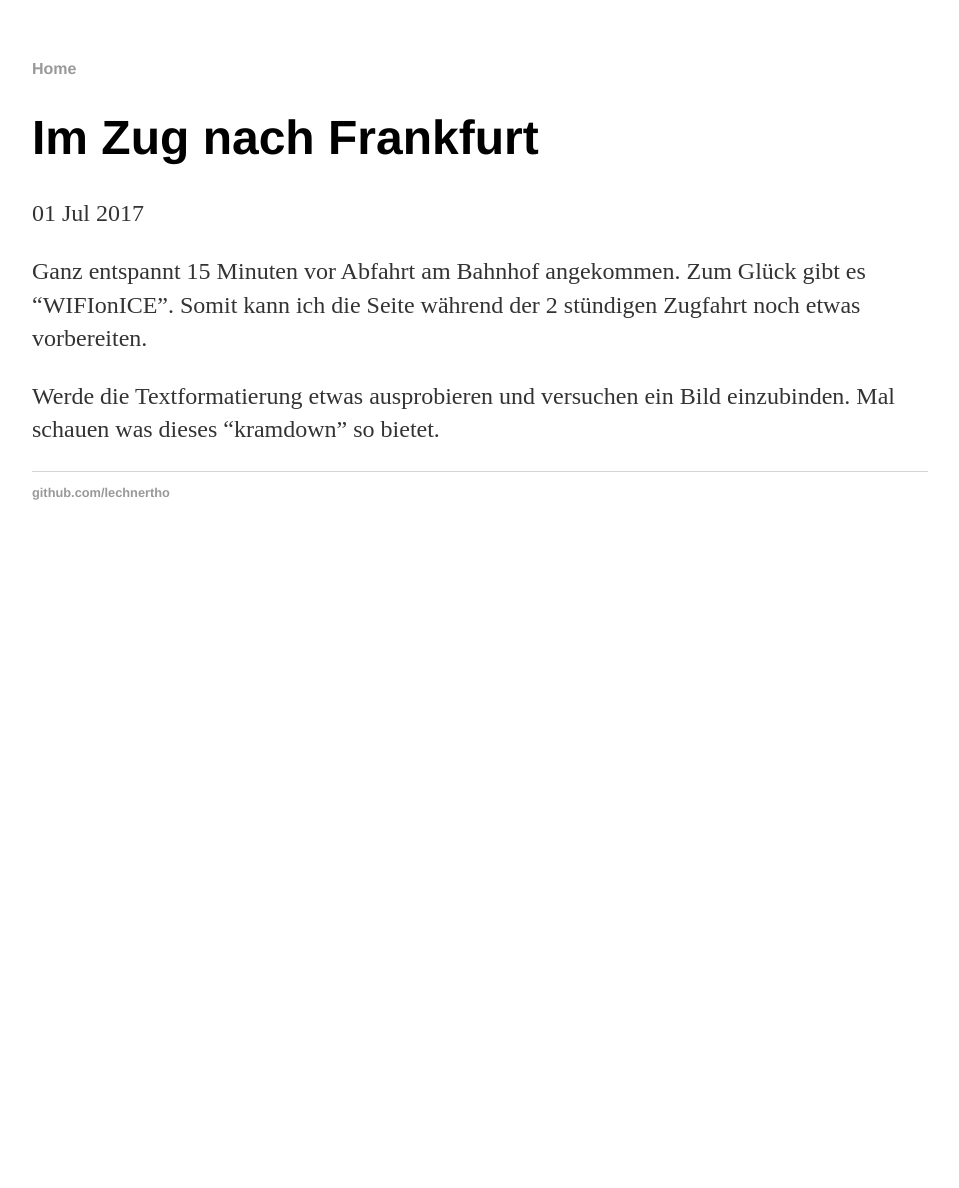
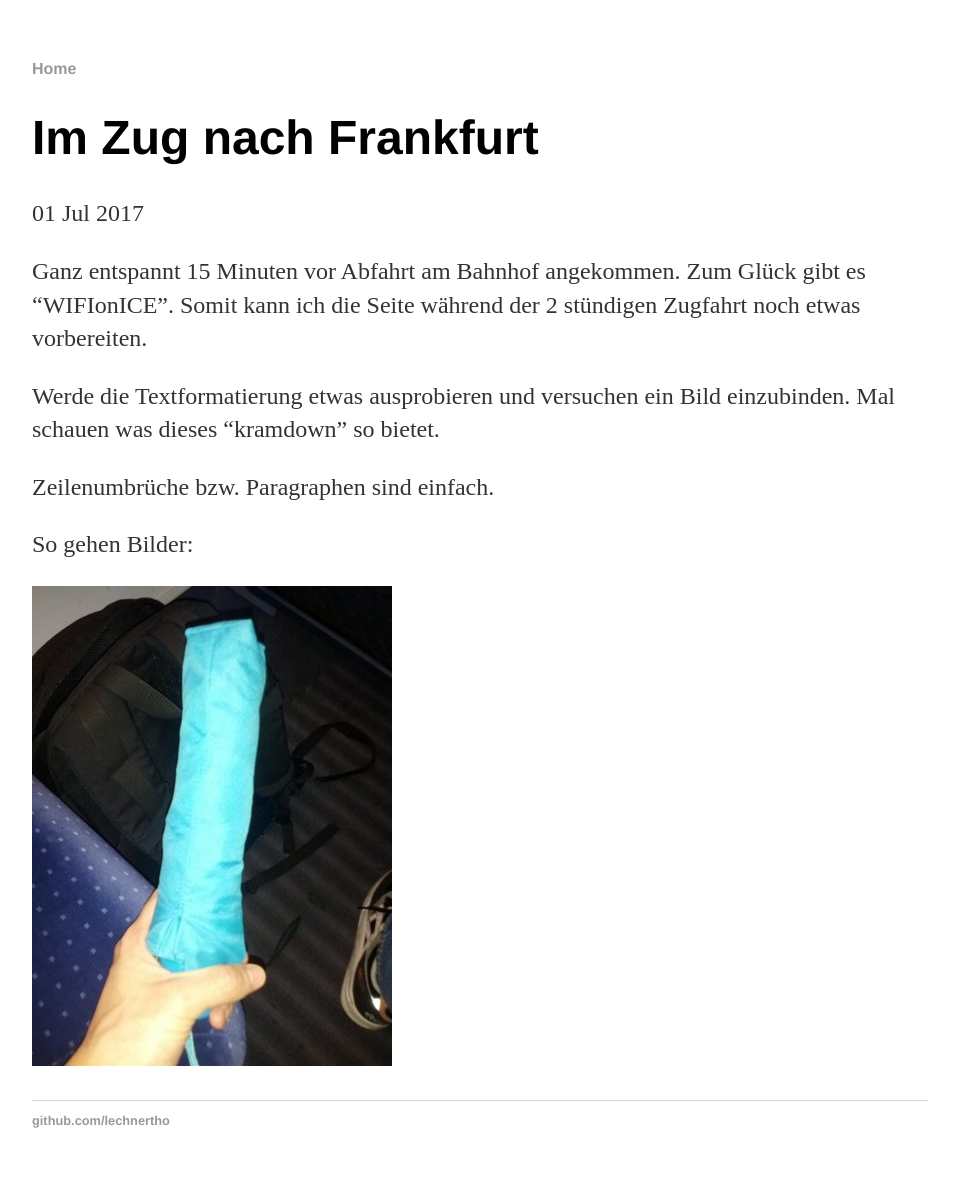
Before and after one commit to lechnertho/lechnertho.github.io, a Jekyll site: the page built from _posts/2017-07-01-on-the-train.md, in a window 1280 px wide. Shown: the whole page, without its empty margins (160-1119 px from the left). Built offline with Jekyll 4.4.1, drawn with Linux system fonts in a browser that asks for light colours; before the commit the page ends 900 px from its top, so only the background shows below that.

Commit message:
added content to second post, added pictures

```diff
--- a/_posts/2017-07-01-on-the-train.md
+++ b/_posts/2017-07-01-on-the-train.md
@@ -7,3 +7,9 @@ date: 2017-07-01
 Ganz entspannt 15 Minuten vor Abfahrt am Bahnhof angekommen. Zum Glück gibt es "WIFIonICE". Somit kann ich die Seite während der 2 stündigen Zugfahrt noch etwas vorbereiten.
 
 Werde die Textformatierung etwas ausprobieren und versuchen ein Bild einzubinden. Mal schauen was dieses "kramdown" so bietet.
+
+Zeilenumbrüche bzw. Paragraphen sind einfach.
+
+So gehen Bilder:
+
+![umbrella](/images/resized/umbrella_in_train_to_ffm.jpg)
```
Also changed, not shown: images/resized/umbrella_in_train_to_ffm.jpg (added), 1 other file.
